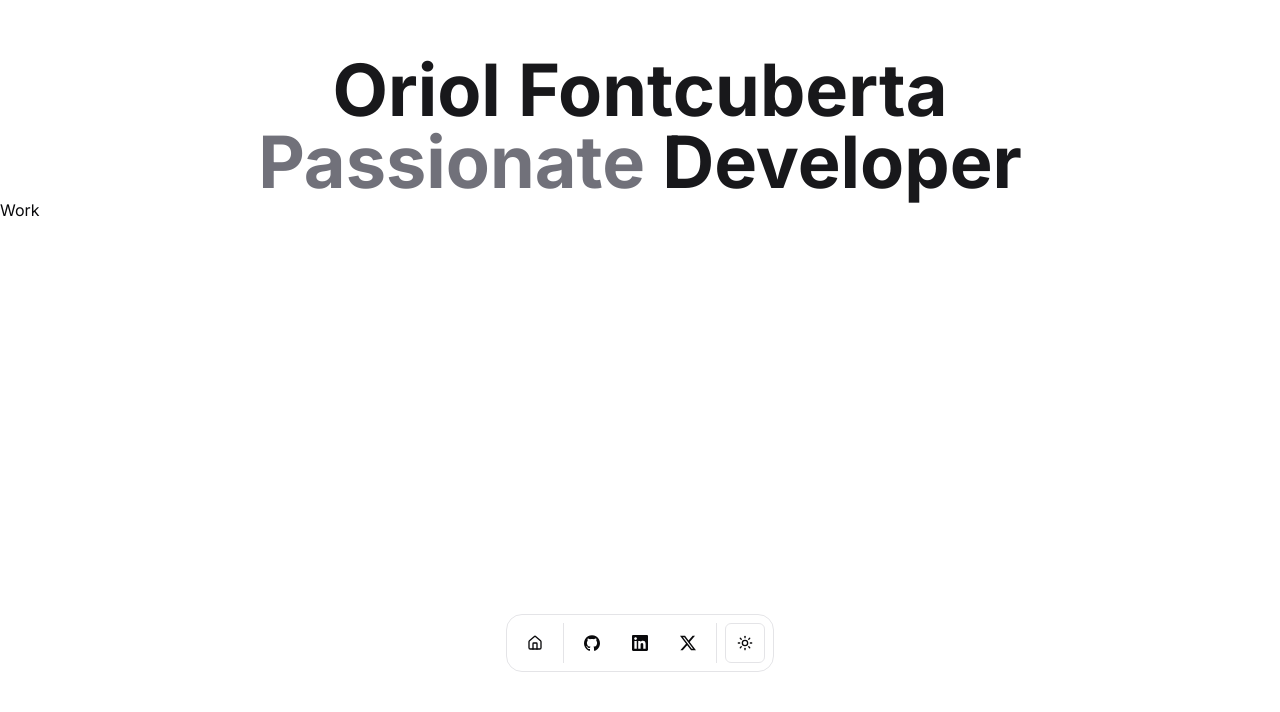
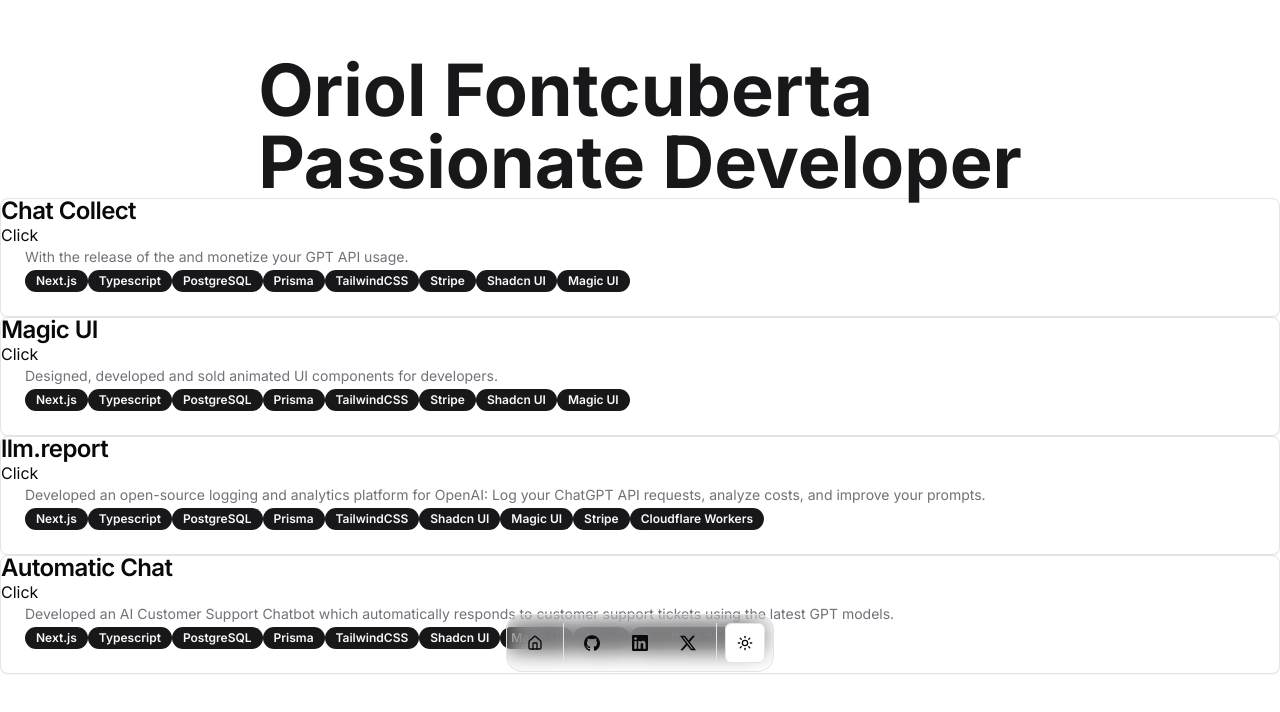
Before and after one commit to oriolfontcu/oriolfontcuberta.dev, a Next.js app: page / in a window 1280 px wide. Shown: the part 106-818 px from the top of the page. Built offline with nearby package versions, Linux system fonts and the light colour scheme.

Commit message:
feat: :art: Header modified, Project cards started!
Header alternative title color deleted. And started to create CardProject.tsx and Work.tsx properly. Started to modify resume.tsx for the final structure!

```diff
--- /dev/null
+++ b/src/app/components/CardProject.tsx
@@ -0,0 +1,43 @@
+import { Badge } from "@/components/ui/badge";
+import {
+    Card ,
+    CardContent,
+    CardDescription,
+    CardTitle
+  } from "@/components/ui/card";
+import React from "react";
+
+interface Project {
+    title: string;
+    href: string;
+    description: string;
+    technologies: readonly string[];
+}
+
+interface CardProjectProps {
+    project: Project;
+}
+
+export function CardProject({project}: CardProjectProps) {
+    const { title, href, description, technologies } = project;
+
+    return (
+        <Card>
+            <CardTitle>{title}</CardTitle>
+            <a href={href}>Click</a>
+            <CardContent>
+                <CardDescription>{description}</CardDescription>
+                {technologies && technologies.length > 0 && (
+                    <>
+                        {technologies.map((technology) => (
+                            <Badge
+                                key={technology}
+                            >{technology}</Badge>
+                        ))}
+                    </>
+                )}
+            </CardContent>
+
+        </Card>
+    );
+}
--- a/src/app/components/Header.tsx
+++ b/src/app/components/Header.tsx
@@ -9,11 +9,10 @@
     const title = titles[Math.floor(Math.random() * titles.length)];
 
     return (
-        <div className="flex items-center justify-center text-center font-inter font-bold text-7xl">
+        <div className="flex justify-center font-inter font-bold text-7xl">
             <h1 className="text-primary">
                 Oriol Fontcuberta <br />
-                <span className="text-muted-foreground">{title} </span>
-                Developer
+               {title} Developer
             </h1>
         </div>
     );
--- a/src/app/components/Work.tsx
+++ b/src/app/components/Work.tsx
@@ -1,7 +1,15 @@
+import { DATA } from '@/data/resume';
+import { CardProject } from './CardProject';
+
 export function Work() {
   return (
-    <div>
-      Work
-    </div>
+    <>
+    {DATA.projects.map((project) => (
+      <CardProject
+          key={project.title}
+          project={project}
+      />
+    ))}
+  </>
   );
 }
--- a/src/data/resume.tsx
+++ b/src/data/resume.tsx
@@ -28,10 +28,8 @@
       {
         title: "Chat Collect",
         href: "https://chatcollect.com",
-        dates: "Jan 2024 - Feb 2024",
-        active: true,
         description:
-          "With the release of the [OpenAI GPT Store](https://openai.com/blog/introducing-the-gpt-store), I decided to build a SaaS which allows users to collect email addresses from their GPT users. This is a great way to build an audience and monetize your GPT API usage.",
+          "With the release of the and monetize your GPT API usage.",
         technologies: [
           "Next.js",
           "Typescript",
@@ -42,22 +40,10 @@
           "Shadcn UI",
           "Magic UI",
         ],
-        links: [
-          {
-            type: "Website",
-            href: "https://chatcollect.com",
-            icon: <Icons.globe className="size-3" />,
-          },
-        ],
-        image: "",
-        video:
-          "https://pub-83c5db439b40468498f97946200806f7.r2.dev/chat-collect.mp4",
       },
       {
         title: "Magic UI",
         href: "https://magicui.design",
-        dates: "June 2023 - Present",
-        active: true,
         description:
           "Designed, developed and sold animated UI components for developers.",
         technologies: [
@@ -70,26 +56,10 @@
           "Shadcn UI",
           "Magic UI",
         ],
-        links: [
-          {
-            type: "Website",
-            href: "https://magicui.design",
-            icon: <Icons.globe className="size-3" />,
-          },
-          {
-            type: "Source",
-            href: "https://github.com/magicuidesign/magicui",
-            icon: <Icons.github className="size-3" />,
-          },
-        ],
-        image: "",
-        video: "https://cdn.magicui.design/bento-grid.mp4",
       },
       {
         title: "llm.report",
         href: "https://llm.report",
-        dates: "April 2023 - September 2023",
-        active: true,
         description:
           "Developed an open-source logging and analytics platform for OpenAI: Log your ChatGPT API requests, analyze costs, and improve your prompts.",
         technologies: [
@@ -103,26 +73,10 @@
           "Stripe",
           "Cloudflare Workers",
         ],
-        links: [
-          {
-            type: "Website",
-            href: "https://llm.report",
-            icon: <Icons.globe className="size-3" />,
-          },
-          {
-            type: "Source",
-            href: "https://github.com/dillionverma/llm.report",
-            icon: <Icons.github className="size-3" />,
-          },
-        ],
-        image: "",
-        video: "https://cdn.llm.report/openai-demo.mp4",
       },
       {
         title: "Automatic Chat",
         href: "https://automatic.chat",
-        dates: "April 2023 - March 2024",
-        active: true,
         description:
           "Developed an AI Customer Support Chatbot which automatically responds to customer support tickets using the latest GPT models.",
         technologies: [
@@ -136,16 +90,6 @@
           "Stripe",
           "Cloudflare Workers",
         ],
-        links: [
-          {
-            type: "Website",
-            href: "https://automatic.chat",
-            icon: <Icons.globe className="size-3" />,
-          },
-        ],
-        image: "",
-        video:
-          "https://pub-83c5db439b40468498f97946200806f7.r2.dev/automatic-chat.mp4",
       },
     ],
   };
```
